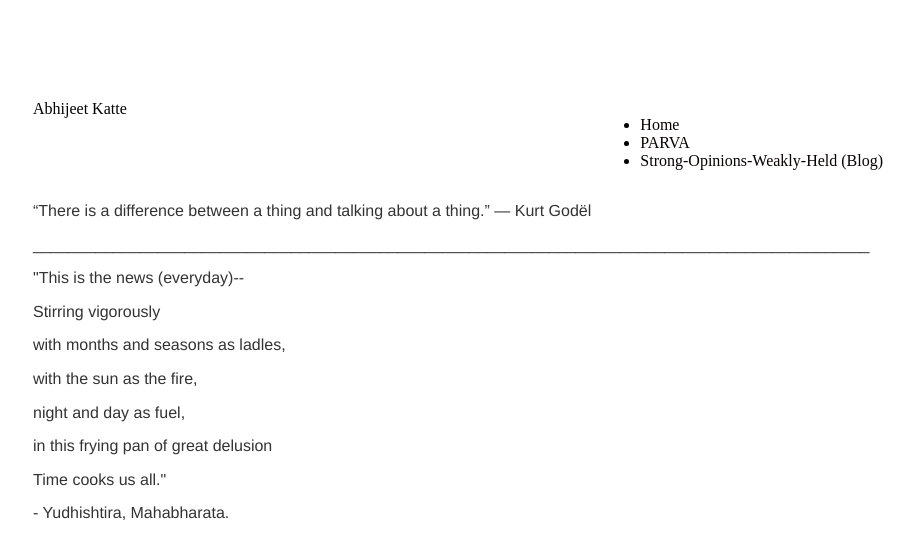
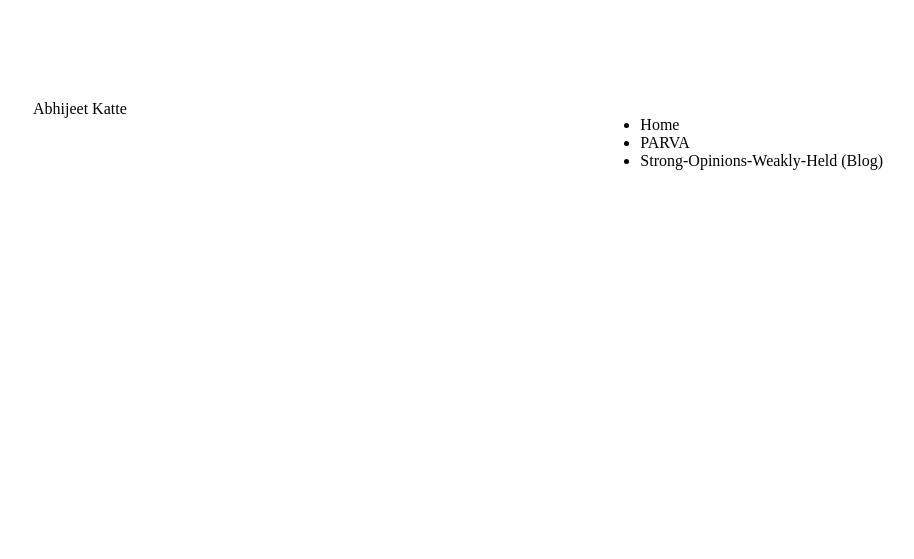
Before and after one commit to AbhiK24/abhik24.github.io, a Jekyll site: the page built from index.html, in a window 1280 px wide. Shown: the top 559 px of the page, without its empty margins (167-1081 px from the left). Built offline with Jekyll 4.4.1, drawn with Linux system fonts in a browser that asks for light colours.

Commit message:
Removed main page content

```diff
--- a/index.html
+++ b/index.html
@@ -10,20 +10,4 @@ description: Abhijeet Katte is a Data Scientist , Creative Content Creator , Spe
 -->
 <div class = "main">
 
-<div class="blurb">
-	<p class = "lead"> “There is a difference between a thing and talking about a thing.” ― Kurt Godël</p>
-	<p> ______________________________________________________________________________________________</p>
-
-	<p> "This is the news (everyday)-- </p>
-        <p> Stirring vigorously </p>
-        <p> with months and seasons as ladles,</p>
-        <p> with the sun as the fire,</p>
-        <p> night and day as fuel,</p>
-        <p> in this frying pan of great delusion</p>
-        <p> Time cooks us all."</p>
-        <p> - Yudhishtira, Mahabharata.</p>
-
-
-</div><!-- /.blurb -->
-
 </div>
```
